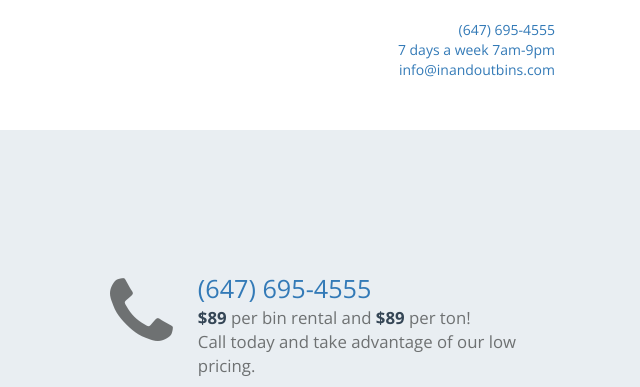
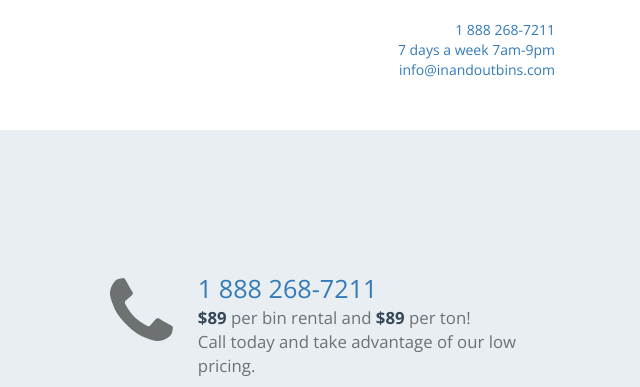
Before and after one commit to lu-inc/first-choice-disposal-bins, a website: page app/index.html in a window 1280 px wide. Shown: the top 387 px of the page, 640-1280 px from the left. Drawn offline with nearby package versions, Linux system fonts and the light colour scheme.

Commit message:
updating number

```diff
--- a/app/index.html
+++ b/app/index.html
@@ -47,7 +47,7 @@
     col-lg-4
     col-xs-12">
         <p>
-          <a tel="+6476954555">(647) 695-4555 <br> 7 days a week 7am-9pm</a>
+          <a tel="+18882687211">1 888 268-7211 <br> 7 days a week 7am-9pm</a>
           <br>
           <a href="mailto:info@premiumdisposalbins.com">info@inandoutbins.com</a>
         </p>
@@ -74,7 +74,7 @@
     col-xs-12">
         <i class="fa fa-phone"></i>
         <p>
-          <a tel="+6474925225">(647) 695-4555</a>
+          <a tel="+18882687211">1 888 268-7211</a>
           <br>
           <b>$89</b> per bin rental and
           <b>$89</b> per ton!
@@ -161,7 +161,7 @@
     "@id": "http://firstchoicedisposalbins.com",
     "name": "In & Out Bins",
     "email": "info@firstchoicedisposalbins.com",
-    "telephone": "+6476954555",
+    "telephone": "+18882687211",
     "logo": "http://www.firstchoicedisposalbins.com/images/logo.svg",
     "url": "http://www.firstchoicedisposalbins.com",
     "paymentAccepted": [
```
